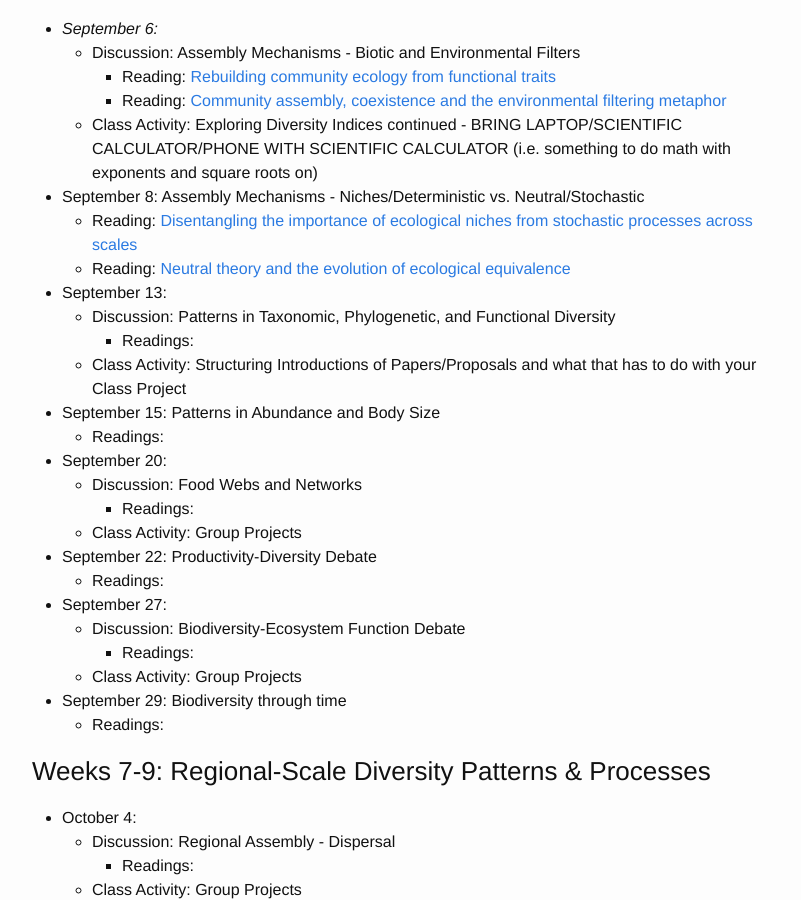
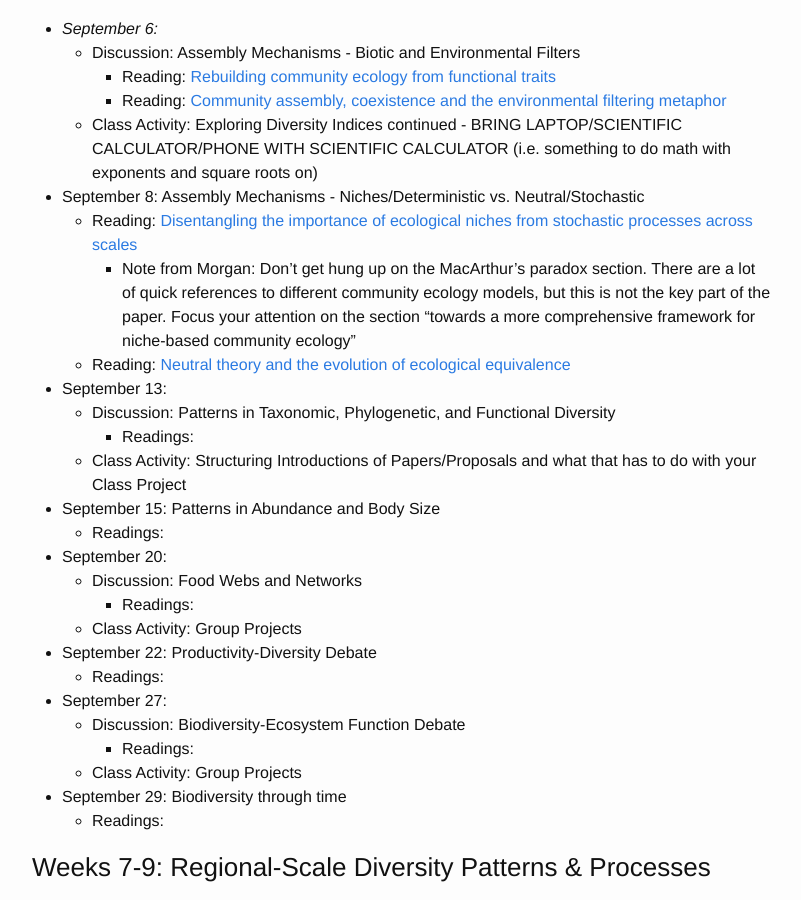
Before and after one commit to skmorgane/biodiversity-course, a Jekyll site: the page built from schedule.md, in a window 1280 px wide and 900 px high, scrolled down 708 px. Shown: the whole window, without its empty margins (238-1039 px from the left). Built offline with Jekyll 4.4.1, drawn with Linux system fonts in a browser that asks for light colours.

Commit message:
Added caveat for Chase and Myers paper

```diff
--- a/schedule.md
+++ b/schedule.md
@@ -36,6 +36,7 @@ Tuesdays are often a split between class activity and discussion, thus there are
 
 * September 8: Assembly Mechanisms - Niches/Deterministic vs. Neutral/Stochastic
     * Reading: [Disentangling the importance of ecological niches from stochastic processes across scales](https://doi.org/10.1098/rstb.2011.0063)
+       * Note from Morgan: Don't get hung up on the MacArthur's paradox section. There are a lot of quick references to different community ecology models, but this is not the key part of the paper. Focus your attention on the section "towards a more comprehensive framework for niche-based community ecology"
     * Reading: [Neutral theory and the evolution of ecological equivalence](https://doi.org/10.1890/0012-9658(2006)87[1387:NTATEO]2.0.CO;2)
 
 
```
